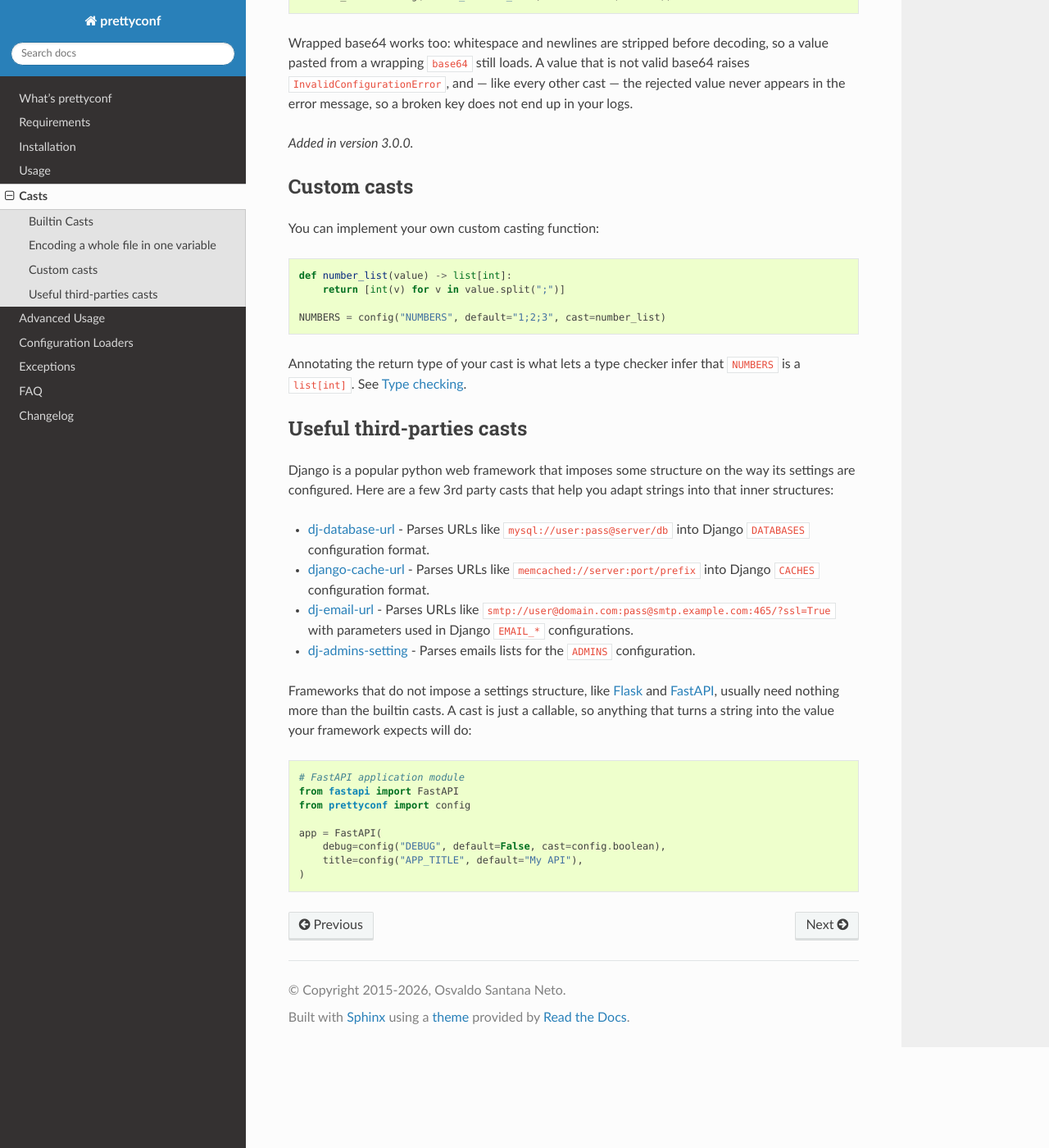
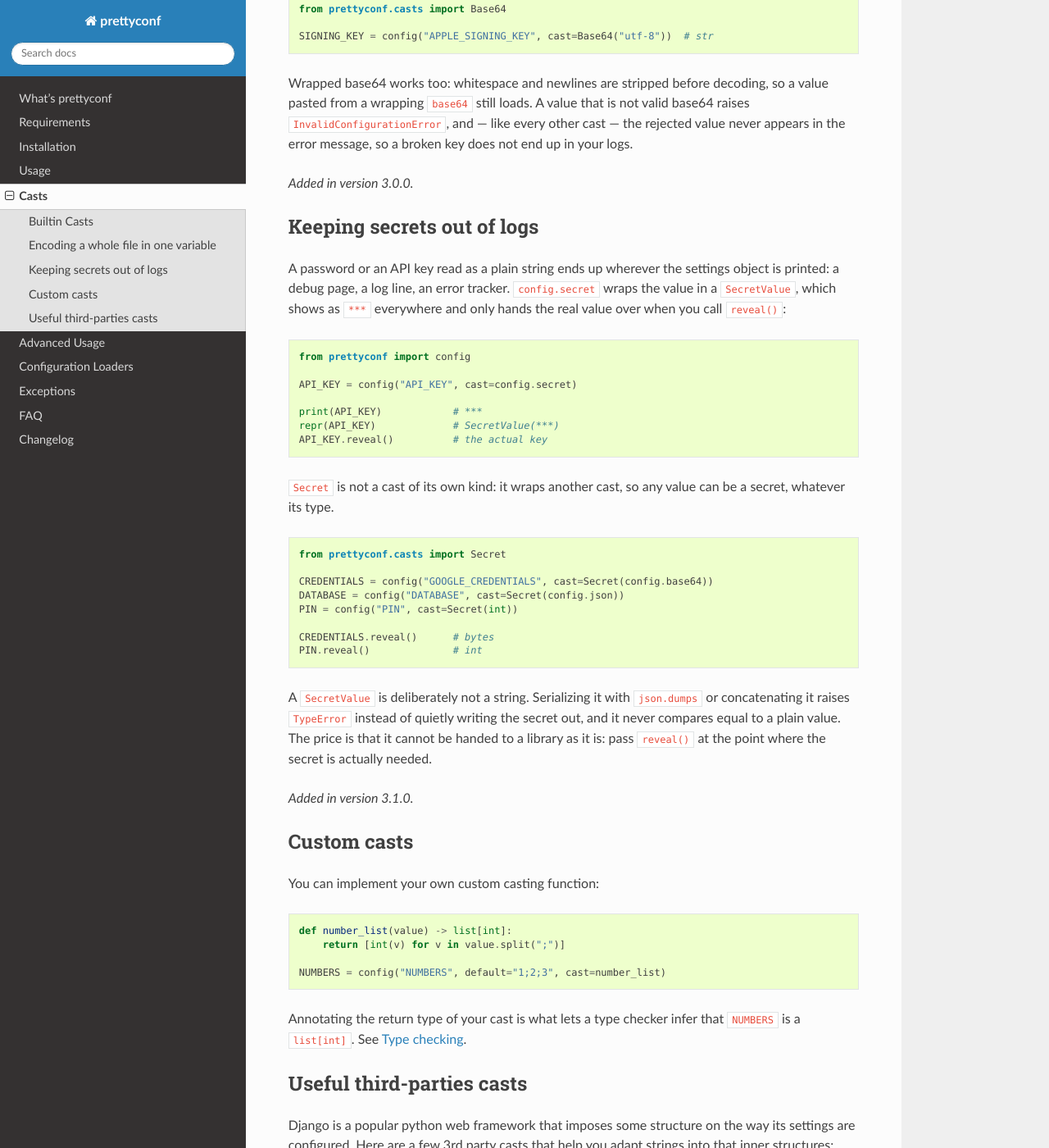
Before and after one commit to osantana/prettyconf, a Sphinx documentation site: the page built from docs/source/casts.rst, in a window 1280 px wide and 1400 px high, scrolled down 1237 px. Shown: the whole window at 82% size. Built offline with Sphinx 7.4.7 and the Read the Docs theme 3.1.0, drawn with Linux system fonts in a browser that asks for light colours; some of the changed text lies outside the part shown.

Commit message:
Add a Secret cast that wraps any other cast
A password read as a plain string ends up wherever the settings are
printed. Secret wraps the result of another cast in a SecretValue, which
shows as `***` in repr, str and logs, and only hands the value over
through reveal().

Secret is a wrapper and not a cast of its own kind, so the secrecy is
independent of the type: Secret(config.base64), Secret(config.json) and
Secret(int) all work, and config.secret covers the plain string case.

SecretValue is deliberately not a str subclass. A str subclass masks repr
and str but still leaks through json.dumps and concatenation; the wrapper
raises TypeError on both, and never compares equal to a plain value. The
cost is that it cannot be handed to a library as it is.

The return type is inferred through the wrapped cast, so
config("PORT", cast=Secret(int)).reveal() is typed as int.

Co-Authored-By: Claude Fable 5.2 <noreply@anthropic.com>

```diff
--- a/docs/source/casts.rst
+++ b/docs/source/casts.rst
@@ -13,6 +13,8 @@ Builtin Casts
 #. ``config.json`` - unserialize a string with JSON object into Python.
 #. ``config.base64`` - decodes a whole file encoded as a single base64
    string, see :ref:`base64`.
+#. ``config.secret`` - keeps the value out of logs and tracebacks until you ask
+   for it, see :ref:`secret`.
 #. ``config.option`` - get a return value based on specific options:
 
 .. code-block:: python
@@ -73,6 +75,49 @@ end up in your logs.
 .. versionadded:: 3.0.0
 
 
+.. _secret:
+
+Keeping secrets out of logs
+~~~~~~~~~~~~~~~~~~~~~~~~~~~
+
+A password or an API key read as a plain string ends up wherever the settings
+object is printed: a debug page, a log line, an error tracker. ``config.secret``
+wraps the value in a ``SecretValue``, which shows as ``***`` everywhere and only
+hands the real value over when you call ``reveal()``:
+
+.. code-block:: python
+
+    from prettyconf import config
+
+    API_KEY = config("API_KEY", cast=config.secret)
+
+    print(API_KEY)            # ***
+    repr(API_KEY)             # SecretValue(***)
+    API_KEY.reveal()          # the actual key
+
+``Secret`` is not a cast of its own kind: it wraps another cast, so any value
+can be a secret, whatever its type.
+
+.. code-block:: python
+
+    from prettyconf.casts import Secret
+
+    CREDENTIALS = config("GOOGLE_CREDENTIALS", cast=Secret(config.base64))
+    DATABASE = config("DATABASE", cast=Secret(config.json))
+    PIN = config("PIN", cast=Secret(int))
+
+    CREDENTIALS.reveal()      # bytes
+    PIN.reveal()              # int
+
+A ``SecretValue`` is deliberately not a string. Serializing it with
+``json.dumps`` or concatenating it raises ``TypeError`` instead of quietly
+writing the secret out, and it never compares equal to a plain value. The price
+is that it cannot be handed to a library as it is: pass ``reveal()`` at the
+point where the secret is actually needed.
+
+.. versionadded:: 3.1.0
+
+
 Custom casts
 ~~~~~~~~~~~~
 
```
Also changed, not shown: CHANGES.txt (+11 -0 lines), 4 other files.
